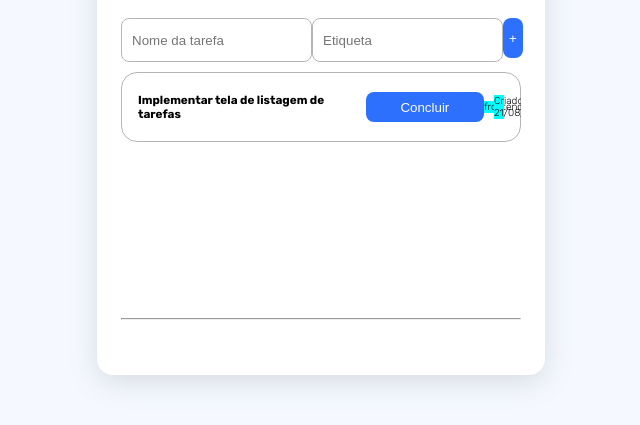
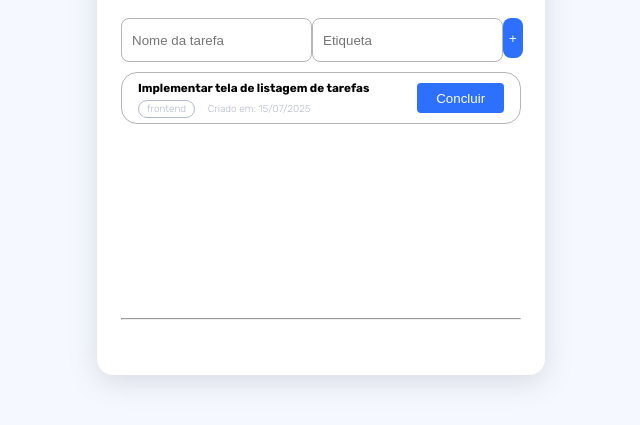
Before and after one commit to pedooor013/-RID216742_Desafio01-, a plain HTML site: page index.html in a window 1280 px wide. Shown: the part 241-666 px from the top of the page, without its empty margins (319-959 px from the left). Drawn offline with Linux system fonts and the light colour scheme.

Commit message:
finalização do front end começo do back-end

```diff
--- a/index.html
+++ b/index.html
@@ -39,11 +39,15 @@
         </section>
         <section class="tasks-list-section">
             <ul id="tasks-list">
-                <li class="li-tasks"id="tasks">
-                    <h3>Implementar tela de listagem de tarefas</h3>
-                    <button class="btn-finish-tasks">Concluir</button>
-                        <p>frontend</p>
-                        <p>Criado em: 21/08/2025</p>
+                <li class="li-tasks" id="tasks">
+                    <div id="tasks-content">
+                        <h3>Implementar tela de listagem de tarefas</h3>
+                        <div id="tasks-span">
+                            <span id="tasks-tag">frontend</span>
+                            <span id="tasks-data-tag">Criado em: 15/07/2025</span>
+                        </div>
+                    </div>
+                        <button class="btn-finish-tasks">Concluir</button>
                 </li>
             </ul>
         </section>
--- a/index.js
+++ b/index.js
@@ -3,3 +3,15 @@ var tasks = [
     {id: 2, name: "Teste 2", tag: "Testando", finished: false},
     {id: 3, name: "Teste 3", tag: "Testando", finished: false},
 ];
+
+//Função inicializada quando a pagina é carregada
+window.onload = function(){
+    const form = document.getElementById('create-tasks-form');
+    form.addEventListener('submit', createTask);
+}
+
+const createTask = (event) =>{
+    event.preventDefault();
+    const checkbox = getCheckboxInput
+
+}
--- a/style.css
+++ b/style.css
@@ -85,32 +85,46 @@ h1{
     & > ul >li:last-child{
         margin-bottom: 0px;
     }
-
-    & > ul > li {
-        display: flex;
-    }
-    & > ul > li > p {
-        background-color: aqua;
-        display: flex;
-        flex-direction: row;
-        justify-content: start;
-        align-items: center;
-        width: 10px;
-    }
-
-    & > ul > li >{
-    flex-direction: column;
-    }
-    & > ul > li > button{
-        justify-content: end;
-        width: 12rem;
+    & > ul >li > button{
+        border: none;
+        border-radius: .4rem;
+        width: 30%;
         height: 3rem;
-        align-items: center;
-        border: none;
         background-color: #2D70FD;
         color: #fff;
-        border-radius: .8rem;
 
+        &:hover{
+            cursor: pointer;
+            transition: .5s;
+            opacity: .8;
+        }
+    }
+}
+.li-tasks > #tasks-content{
+    display: flex;
+    flex-direction: column;
+    width: 100%;
+    height: 100%;
+    justify-content: space-between;
+
+    & > h3{
+        width: 100%;
+        margin: 0 0 .8rem 0;
     }
 
 }
+#tasks-span{
+    flex-direction:row;
+    justify-content: flex-start;
+    align-items: center;
+    color: #B1BACB;
+
+    & > #tasks-tag{
+        margin: 0 1rem 0 0;
+        border: solid .1rem #B1BACB;
+        border-radius: 99.9rem;
+        padding: .2rem .8rem .2rem .8rem;
+
+
+    }
+}
```
Also changed, not shown: planejamento.txt.
